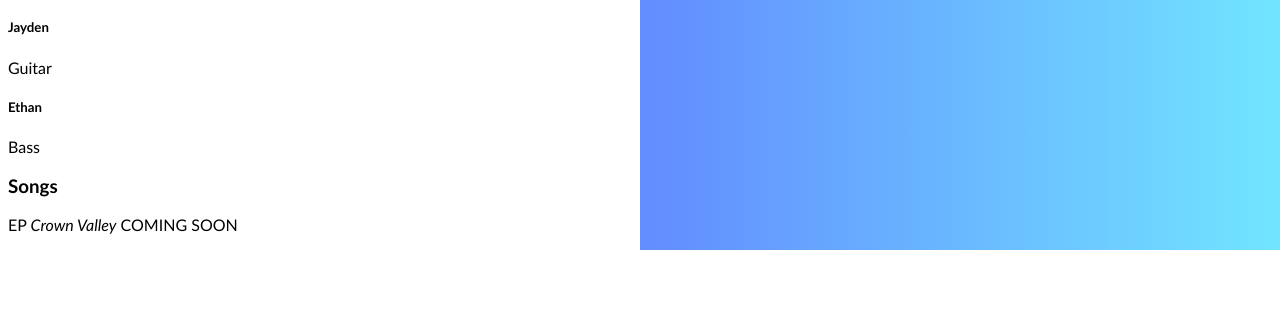
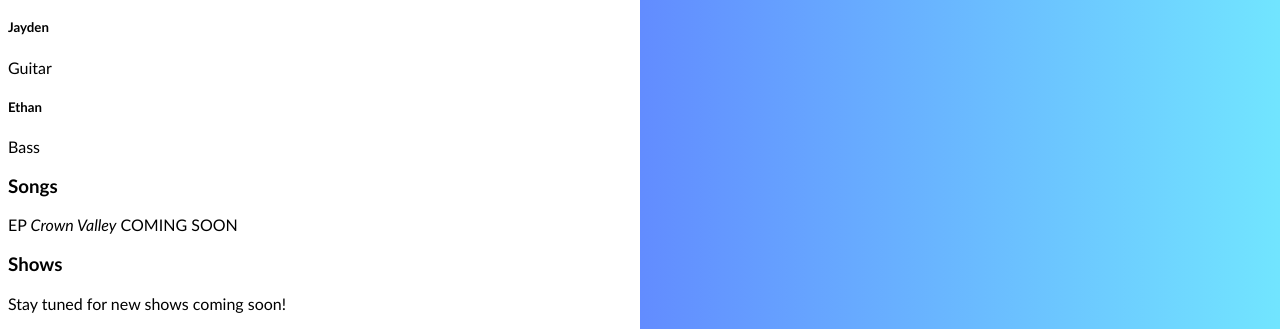
Before and after one commit to jcraig3/crownvalley, a plain HTML site: page index.html in a window 1280 px wide. Shown: the part 631-960 px from the top of the page. Before the commit the page ends 881 px from the top, so only its background shows below. Drawn offline with Linux system fonts and the light colour scheme.

Commit message:
Update index.html

```diff
--- a/index.html
+++ b/index.html
@@ -37,4 +37,6 @@
     <p>Bass</p>
     <h3 id="songs">Songs</h3>
     <p>EP <i>Crown Valley</i> COMING SOON</p>
+    <h3>Shows</h3>
+    <p>Stay tuned for new shows coming soon!</p>
 </html>
```
